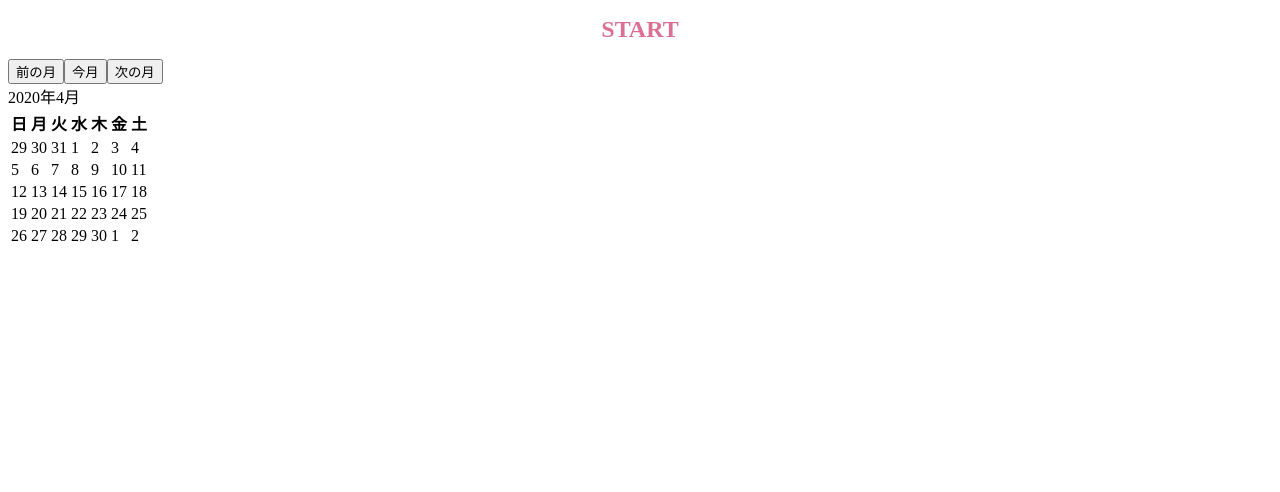
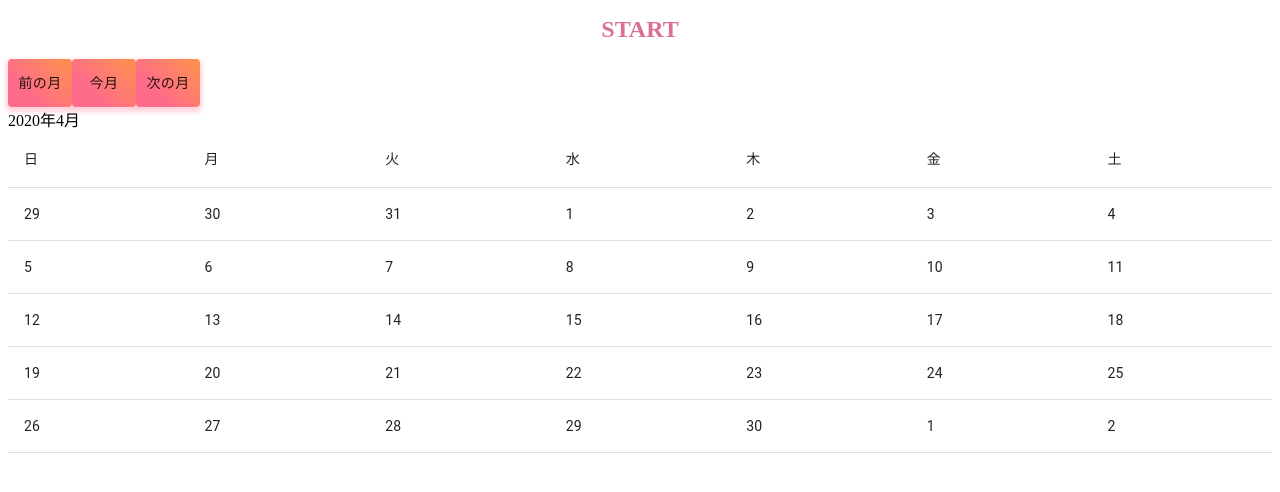
Before and after one commit to i-s-23/calendar-app-web, a React (Create React App) app: page / in a window 1280 px wide. Shown: the top 492 px of the page. Built offline with nearby package versions, Linux system fonts and the light colour scheme; the HTML template or start-up script is replaced by a standard one.

Commit message:
Material-UIのButton、Tableなどを追加。styled-componentsの適応

```diff
--- a/package.json
+++ b/package.json
@@ -24,6 +24,7 @@
   "author": "",
   "devDependencies": {
     "@babel/core": "^7.8.3",
+    "@material-ui/core": "^4.9.10",
     "@storybook/addon-actions": "^5.3.9",
     "@storybook/addon-links": "^5.3.9",
     "@storybook/addons": "^5.3.9",
--- a/src/components/calender.tsx
+++ b/src/components/calender.tsx
@@ -9,6 +9,26 @@ import addMonths from "date-fns/addMonths";
 import subMonths from "date-fns/subMonths";
 import startOfMonth from "date-fns/startOfMonth";
 import endOfMonth from "date-fns/endOfMonth";
+import styled from "styled-components";
+import Paper from "@material-ui/core/Paper";
+import Button from "@material-ui/core/Button";
+import Grid from "@material-ui/core/Grid";
+import Table from "@material-ui/core/Table";
+import TableBody from "@material-ui/core/TableBody";
+import TableCell from "@material-ui/core/TableCell";
+import TableHead from "@material-ui/core/TableHead";
+import TableRow from "@material-ui/core/TableRow";
+
+// Material-UI をカッコで囲んで、styled の引数にしてやる
+const StyledButton = styled(Button)`
+  background: linear-gradient(45deg, #fe6b8b 30%, #ff8e53 90%);
+  border-radius: 3px;
+  border: 0;
+  color: white;
+  height: 48px;
+  padding: 0 30px;
+  box-shadow: 0 3px 5px 2px rgba(255, 105, 135, 0.3);
+`;
 
 const getCalendarArray = (date: Date): Date[][] => {
   const sundays = eachWeekOfInterval({
@@ -28,45 +48,48 @@ const calendar: React.FC = () => {
   return (
     <div>
       <div>
-        <button
+        <StyledButton
           type="button"
           onClick={(): void => setTargetDate(current => subMonths(current, 1))}
         >
           前の月
-        </button>
-        <button type="button" onClick={(): void => setTargetDate(new Date())}>
+        </StyledButton>
+        <StyledButton
+          type="button"
+          onClick={(): void => setTargetDate(new Date())}
+        >
           今月
-        </button>
-        <button
+        </StyledButton>
+        <StyledButton
           type="button"
           onClick={(): void => setTargetDate(current => addMonths(current, 1))}
         >
           次の月
-        </button>
+        </StyledButton>
       </div>
       {format(targetDate, "y年M月")}
-      <table>
-        <thead>
-          <tr>
-            <th>日</th>
-            <th>月</th>
-            <th>火</th>
-            <th>水</th>
-            <th>木</th>
-            <th>金</th>
-            <th>土</th>
-          </tr>
-        </thead>
-        <tbody>
+      <Table>
+        <TableHead>
+          <TableRow>
+            <TableCell>日</TableCell>
+            <TableCell>月</TableCell>
+            <TableCell>火</TableCell>
+            <TableCell>水</TableCell>
+            <TableCell>木</TableCell>
+            <TableCell>金</TableCell>
+            <TableCell>土</TableCell>
+          </TableRow>
+        </TableHead>
+        <TableBody>
           {oneMonth.map((weekRow, rowNum) => (
-            <tr key={rowNum.toString()}>
+            <TableRow key={rowNum.toString()}>
               {weekRow.map(date => (
-                <td key={getDay(date)}>{getDate(date)}</td>
+                <TableCell key={getDay(date)}>{getDate(date)}</TableCell>
               ))}
-            </tr>
+            </TableRow>
           ))}
-        </tbody>
-      </table>
+        </TableBody>
+      </Table>
     </div>
   );
 };
```
Also changed, not shown: 1 other file (tests, documents, lock files or other folders).
